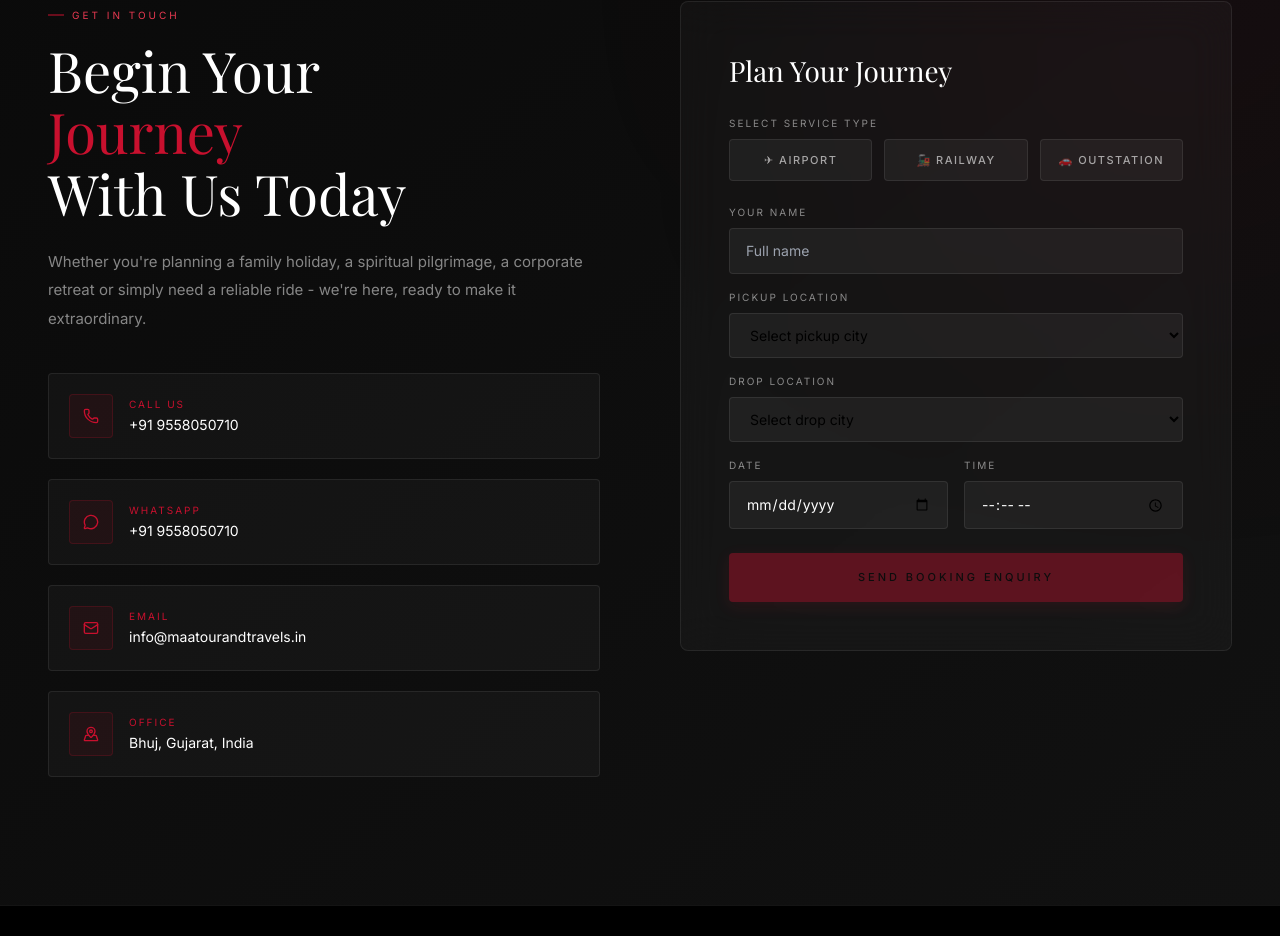
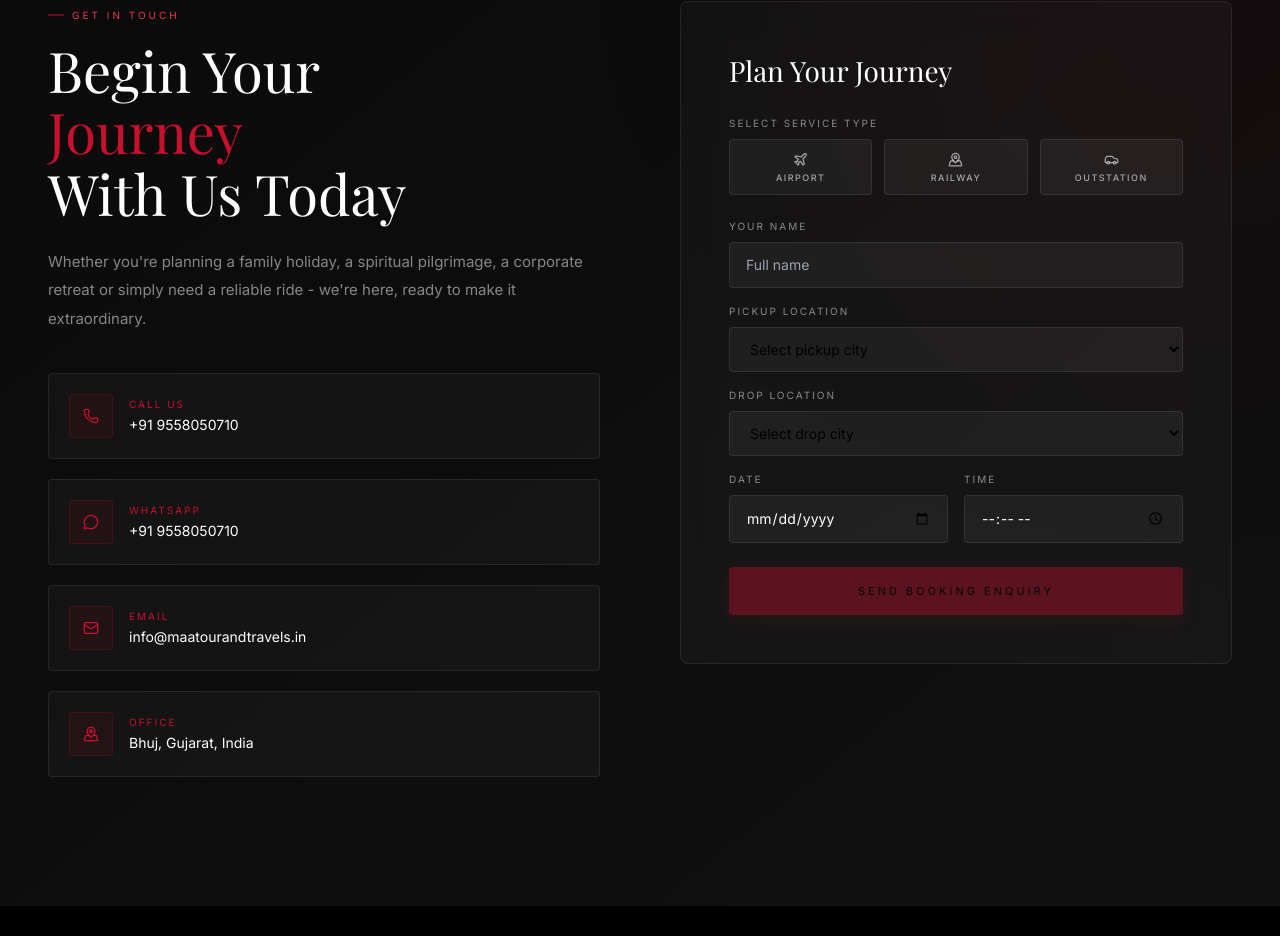
Before and after one commit to jainikshah59-ctrl/maatoursandtravels, a React (Vite) app: page / in a window 1280 px wide. Shown: the part 6687-7623 px from the top of the page. Built offline with nearby package versions, Linux system fonts and the light colour scheme; a web font is replaced by a local one.

Commit message:
Update App.tsx

```diff
--- a/src/App.tsx
+++ b/src/App.tsx
@@ -1,4 +1,4 @@
-import { useState, useEffect, useRef } from 'react';
+import React, { useState, useEffect, useRef } from 'react';
 import {
   MapPin, Car, Plane, Church, Building2,
   Phone, MessageCircle, Mail, MapPinned, Check,
@@ -895,22 +895,23 @@ function Contact() {
               <div className="flex flex-col gap-2 mb-5 md:mb-6">
                 <label className="text-[9px] md:text-[10px] tracking-[2px] uppercase text-white/50">Select Service Type</label>
                 <div className="grid grid-cols-3 gap-2 md:gap-3">
-                  {[
-                    { value: 'airport', label: '✈ Airport' },
-                    { value: 'railway', label: '🚂 Railway' },
-                    { value: 'outstation', label: '🚗 Outstation' },
-                  ].map((opt) => (
+                  {([
+                    { value: 'airport', label: 'Airport', icon: <Plane size={15} /> },
+                    { value: 'railway', label: 'Railway', icon: <MapPinned size={15} /> },
+                    { value: 'outstation', label: 'Outstation', icon: <Car size={15} /> },
+                  ] as { value: string; label: string; icon: React.ReactNode }[]).map((opt) => (
                     <button
                       key={opt.value}
                       type="button"
                       onClick={() => setFormData({ ...formData, serviceType: opt.value })}
-                      className={`py-2.5 md:py-3 px-2 rounded text-[10px] md:text-[11px] tracking-[1.5px] uppercase font-medium transition-all duration-300 border ${
+                      className={`flex flex-col items-center justify-center gap-1.5 py-3 px-1 rounded text-[9px] tracking-[1.5px] uppercase font-medium transition-all duration-300 border ${
                         formData.serviceType === opt.value
                           ? 'bg-red border-red text-white'
                           : 'bg-white/5 border-white/[0.08] text-white/60 hover:border-red/40 hover:text-white'
                       }`}
                     >
-                      {opt.label}
+                      {opt.icon}
+                      <span className="leading-none">{opt.label}</span>
                     </button>
                   ))}
                 </div>
```
